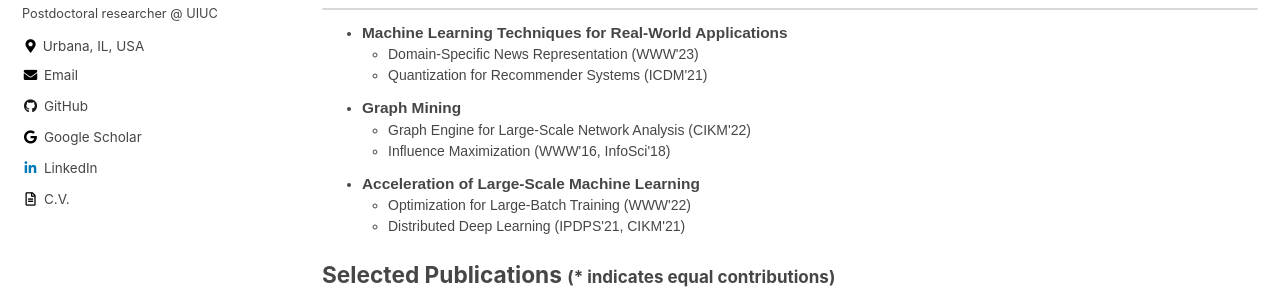
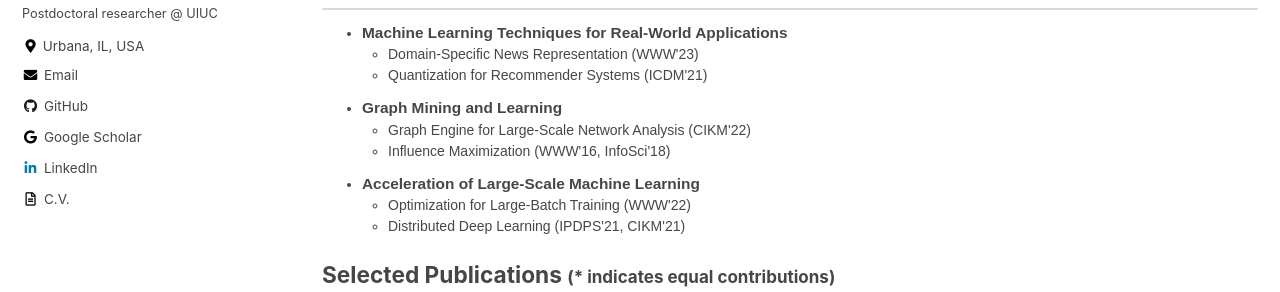
Before and after one commit to yy-ko/yy-ko.github.io, a Jekyll site: the page built from index.html, in a window 1280 px wide and 900 px high. Shown: the part 329-621 px from the top of the window. Built offline with Jekyll 4.4.1, drawn with Linux system fonts in a browser that asks for light colours; cached includes are drawn as plain includes; the list of posts is cut into pages by our own code.

Commit message:
canceled request

```diff
--- a/index.html
+++ b/index.html
@@ -23,7 +23,7 @@ author_profile: true
 				<li class="inner-li">Quantization for Recommender Systems (ICDM'21)</li>
 			</ul>
 		</li>
-		<li><strong class='title'>Graph Mining</strong>
+		<li><strong class='title'>Graph Mining and Learning</strong>
 			<ul class="inner-ul">
 				<li class="inner-li">Graph Engine for Large-Scale Network Analysis (CIKM'22)</li>
 				<li class="inner-li">Influence Maximization (WWW'16, InfoSci'18)</li>
```
